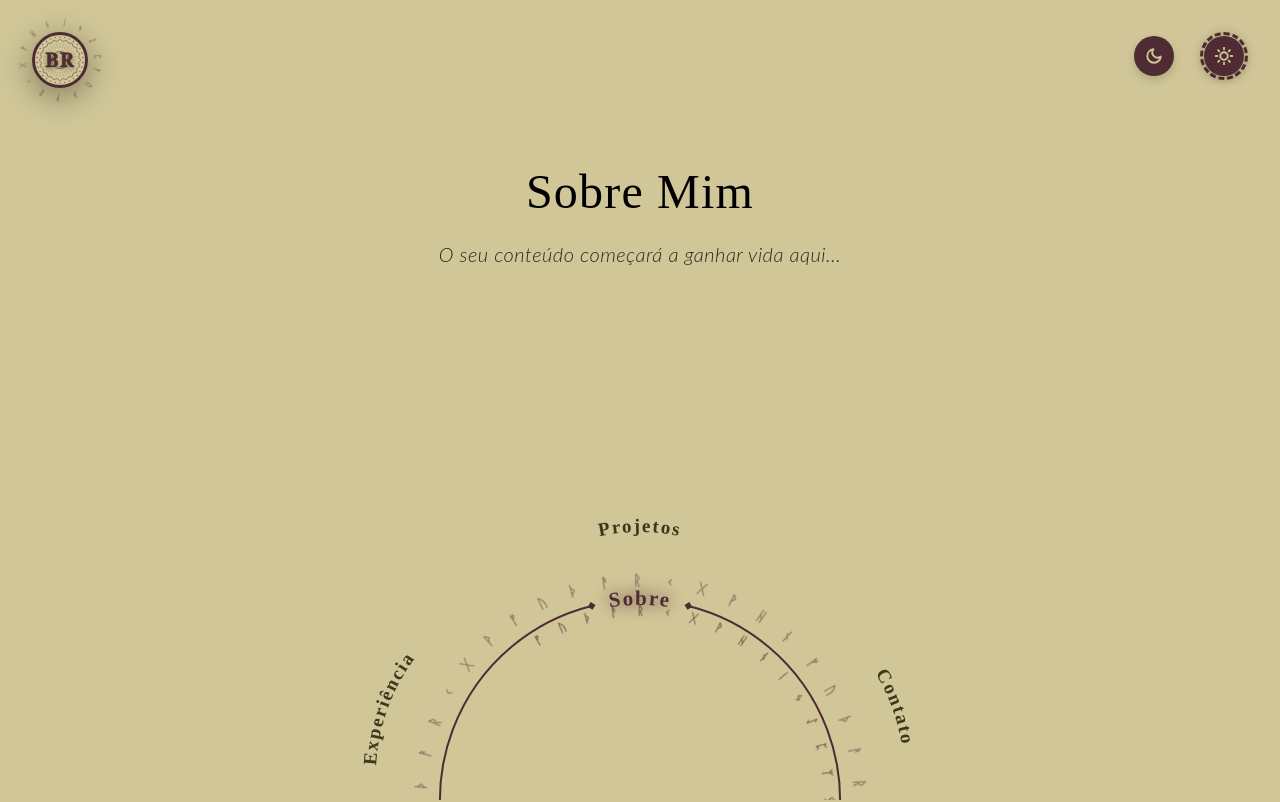
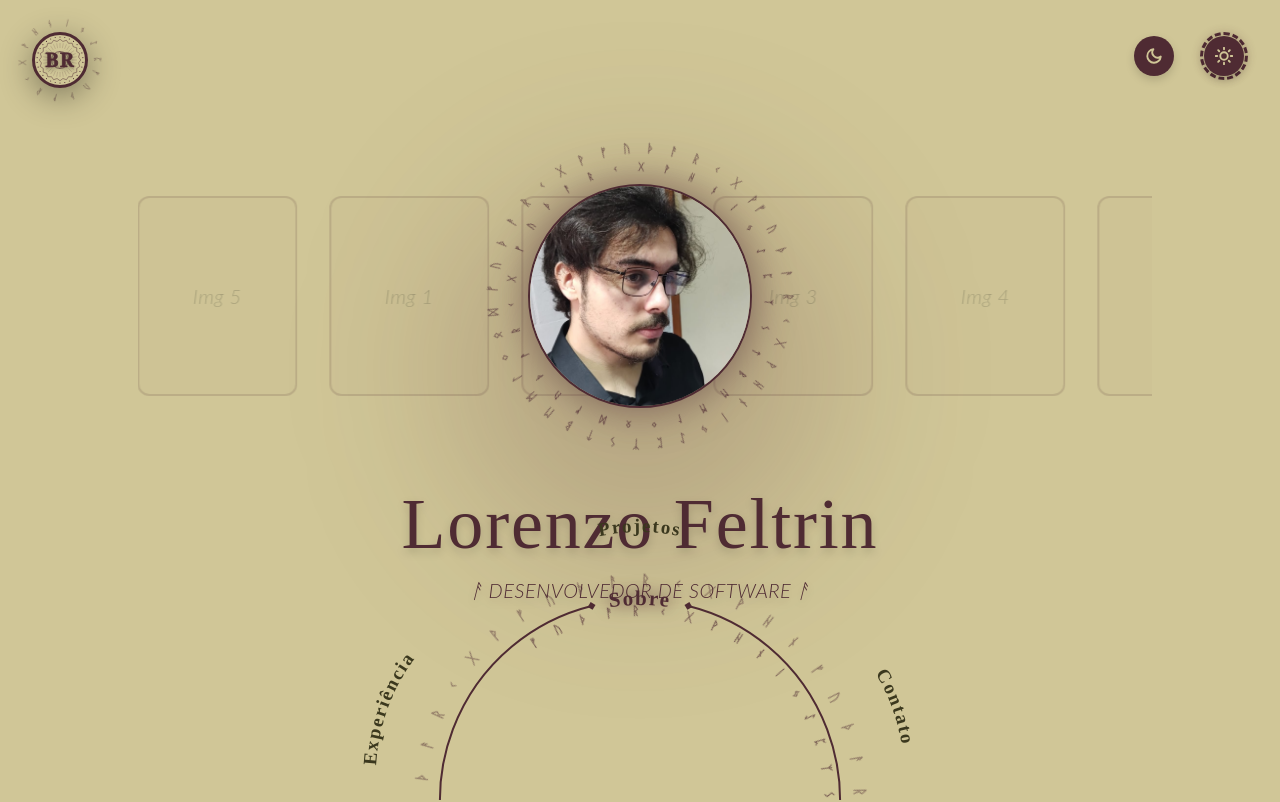
Before and after one commit to FeltrinLM/portifolio, a React (Vite) app: page /sobre in a window 1280 px wide. Shown: the top 802 px of the page. Built offline with nearby package versions, Linux system fonts and the light colour scheme.

Commit message:
build hero section for about page with sticky scroll and animated carousel

```diff
--- /dev/null
+++ b/src/components/BackgroundCarousel.jsx
@@ -0,0 +1,35 @@
+import { Text } from './Text';
+
+const PLACEHOLDER_IMAGES = [1, 2, 3, 4, 5];
+const CAROUSEL_ITEMS = [...PLACEHOLDER_IMAGES, ...PLACEHOLDER_IMAGES, ...PLACEHOLDER_IMAGES, ...PLACEHOLDER_IMAGES];
+
+export function BackgroundCarousel({ language }) {
+    return (
+        <div className="absolute z-0 flex items-center w-full overflow-hidden pointer-events-none opacity-30 dark:opacity-20 left-1/2 -translate-x-1/2">
+
+            <style>{`
+                @keyframes scroll-right {
+                    0% { transform: translateX(-50%); }
+                    100% { transform: translateX(0); }
+                }
+                .animate-scroll-right {
+                    animation: scroll-right 60s linear infinite;
+                    width: max-content;
+                }
+            `}</style>
+
+            <div className="flex gap-8 animate-scroll-right">
+                {CAROUSEL_ITEMS.map((item, index) => (
+                    <div
+                        key={index}
+                        className="w-32 h-40 md:w-40 md:h-[200px] rounded-xl border-2 border-[#4F2B33]/50 dark:border-[#91B09A]/50 bg-[#4F2B33]/5 dark:bg-[#91B09A]/5 backdrop-blur-sm flex items-center justify-center shrink-0"
+                    >
+                        <Text variant="text" className="text-xl font-bold opacity-60">
+                            {language === 'en' ? `Img ${item}` : `Img ${item}`}
+                        </Text>
+                    </div>
+                ))}
+            </div>
+        </div>
+    );
+}
--- a/src/pages/About.jsx
+++ b/src/pages/About.jsx
@@ -1,15 +1,86 @@
+import { useState, useEffect } from 'react';
 import { Text } from '../components/Text';
+import { BackgroundCarousel } from '../components/BackgroundCarousel';
+import fotoPerfil from '../assets/good_looking.jpeg';
+
+const RUNES = "ᚠ ᚢ ᚦ ᚨ ᚱ ᚲ ᚷ ᚹ ᚺ ᚾ ᛁ ᛃ ᛇ ᛈ ᛉ ᛊ ᛏ ᛒ ᛖ ᛗ ᛚ ᛜ ᛟ ᛞ ᚠ ᚢ ᚦ ᚨ ᚱ ᚲ ᚷ ᚹ";
+const DOUBLE_RUNES = RUNES + " " + RUNES;
 
 export function About({ language = 'br' }) {
+    const [scrollY, setScrollY] = useState(0);
+
+    useEffect(() => {
+        const handleScroll = () => {
+            setScrollY(window.scrollY);
+        };
+
+        window.addEventListener('scroll', handleScroll, { passive: true });
+        return () => window.removeEventListener('scroll', handleScroll);
+    }, []);
+
+    const scale = Math.max(0.6, 1 - scrollY / 600);
+    const opacity = Math.max(0, 1 - scrollY / 400);
+
     return (
-        <div className="min-h-[90vh] pt-32 flex flex-col items-center justify-start gap-6">
-            <Text variant="title" as="h1" className="text-5xl font-bold">
-                {language === 'en' ? 'About Me' : 'Sobre Mim'}
-            </Text>
+        <div className="relative w-full flex flex-col items-center">
 
-            <Text variant="text" as="p" className="text-xl max-w-2xl text-center opacity-80">
-                {language === 'en' ? 'Your content will come to life here...' : 'O seu conteúdo começará a ganhar vida aqui...'}
-            </Text>
+            <div
+                className="sticky top-12 md:top-24 z-10 w-full flex flex-col items-center justify-center pt-10"
+                style={{
+                    transform: `scale(${scale})`,
+                    opacity: opacity,
+                    transformOrigin: 'top center',
+                    willChange: 'transform, opacity'
+                }}
+            >
+                <div className="absolute z-0 w-64 h-64 md:w-96 md:h-96 bg-[#4F2B33]/20 dark:bg-[#91B09A]/15 blur-[80px] rounded-full pointer-events-none"></div>
+
+                <div className="relative w-full max-w-5xl flex items-center justify-center mb-8">
+
+                    <BackgroundCarousel language={language} />
+
+                    <div className="relative z-10 flex items-center justify-center w-72 h-72 md:w-80 md:h-80">
+                        <div className="absolute inset-0 flex items-center justify-center pointer-events-none">
+                            <svg width="100%" height="100%" viewBox="0 0 300 300" className="absolute animate-[spin_40s_linear_infinite] text-[#4F2B33]/60 dark:text-[#91B09A]/60">
+                                <path id="outer-circle" d="M 150, 15 A 135,135 0 1,1 149.9,15" fill="none" />
+                                <text fill="currentColor" fontSize="11" letterSpacing="6" fontWeight="bold">
+                                    <textPath href="#outer-circle" startOffset="0%">
+                                        {DOUBLE_RUNES}
+                                    </textPath>
+                                </text>
+                            </svg>
+
+                            <svg width="100%" height="100%" viewBox="0 0 300 300" className="absolute animate-[spin_30s_linear_infinite_reverse] text-[#4F2B33]/80 dark:text-[#91B09A]/80">
+                                <path id="inner-circle" d="M 150, 32 A 118,118 0 1,1 149.9,32" fill="none" />
+                                <text fill="currentColor" fontSize="9" letterSpacing="8" fontWeight="bold">
+                                    <textPath href="#inner-circle" startOffset="0%">
+                                        {RUNES}
+                                    </textPath>
+                                </text>
+                            </svg>
+                        </div>
+
+                        <img
+                            src={fotoPerfil}
+                            alt="Lorenzo Feltrin"
+                            className="relative z-10 w-48 h-48 md:w-56 md:h-56 rounded-full object-cover border-2 border-[#4F2B33] dark:border-[#91B09A] shadow-[0_0_40px_rgba(79,43,51,0.6)] dark:shadow-[0_0_40px_rgba(145,176,154,0.4)] bg-[#D0C697] dark:bg-[#3B381E]"
+                        />
+                    </div>
+                </div>
+
+                <div className="flex flex-col items-center gap-4 text-center z-10 drop-shadow-[0_4px_4px_rgba(0,0,0,0.15)]">
+                    <Text variant="title" as="h1" className="text-5xl md:text-7xl font-bold text-[#4F2B33] dark:text-[#D0C697] tracking-wide">
+                        Lorenzo Feltrin
+                    </Text>
+
+                    <Text variant="text" as="h2" className="text-lg md:text-xl text-[#4F2B33] dark:text-[#91B09A] tracking-[0.3em] uppercase font-bold">
+                        {language === 'en' ? 'ᚨ Software Developer ᚨ' : 'ᚨ Desenvolvedor de Software ᚨ'}
+                    </Text>
+                </div>
+            </div>
+
+            <div className="h-[150vh] w-full"></div>
+
         </div>
     );
 }
```
Also changed, not shown: src/assets/good_looking.jpeg (added).
